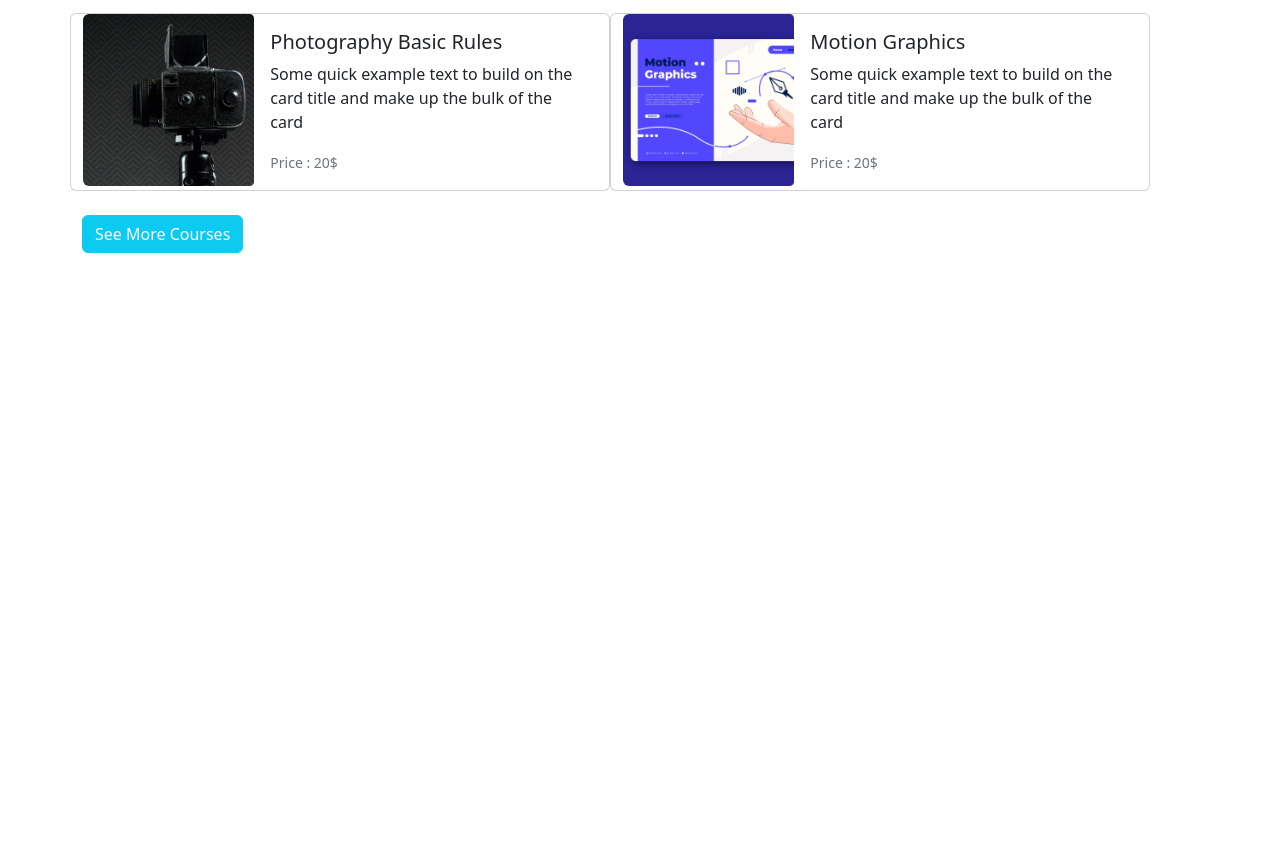
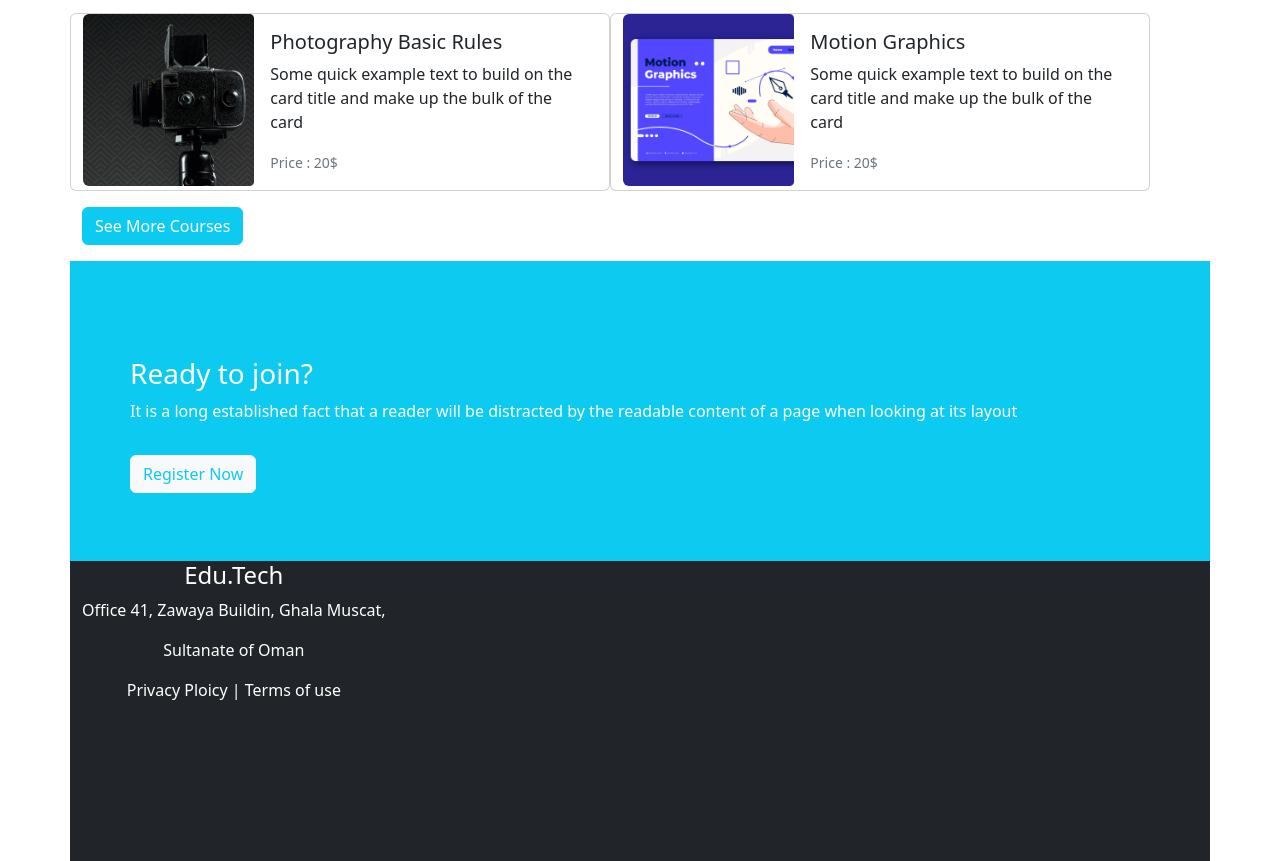
Before and after one commit to Nus-rat-01/edu.tech, a plain HTML site: page index.html in a window 1280 px wide. Shown: the part 1429-2290 px from the top of the page. Before the commit the page ends 1698 px from the top, so only its background shows below. Drawn offline with nearby package versions, Linux system fonts and the light colour scheme.

Commit message:
added footer

```diff
--- a/index.html
+++ b/index.html
@@ -107,7 +107,7 @@
     </header>
     <main>
         <!--Courses category start-->
-        <section class=" container mt-5 ">
+        <section class=" container mt-5">
             <h2>Discover Our Popular
                 Courses</h2>
             <p>
@@ -116,7 +116,7 @@
 
             <div class="row">
                 <div class="card mb-3 col-sm-6" style="max-width: 540px;">
-                    <div class="row g-0">
+                    <div class="row gx-0">
                         <div class="col-md-4">
                             <img src="images/course/course-1.png" class="img-fluid rounded-start" alt="...">
                         </div>
@@ -217,18 +217,43 @@
                     </div>
                 </div>
             </div>
-            <p><a href="#" class="btn btn-info mt-2 text-white">See More Courses </a></p>
-            <!--courses category end-->
-        </section>
-        <!---->
-
-        <section>
+            <div style="align-items:center;">
+                <p><a href="#" class="btn btn-info text-white">See More Courses </a></p>
+            </div>
 
         </section>
+        <!--courses category end-->
 
+        <!--register start-->
+        <section style="height: 300px;" class="container bg-info text-white ">
+
+            <div class=" pt-5">
+                <div class="ms-5 pt-5">
+                    <h3>
+                        Ready to join?
+                    </h3>
+                    <p>It is a long established fact that a reader will be distracted by the
+                        readable content of a page when looking at its layout</p>
+                </div>
+                <div class="ms-5 pt-3">
+                    <p><a href="#" class="btn btn-light text-info">Register Now </a></p>
+                </div>
+
+            </div>
+
+        </section>
+        <!--register end-->
 
     </main>
 
+    <footer style="height:300px;" class="container bg-dark text-white text-center d-flex">
+        <div style="align-items: center;">
+            <h4>Edu.Tech</h4>
+            <p>Office 41, Zawaya Buildin, Ghala Muscat,</p>
+            <p>Sultanate of Oman</p>
+            <p>Privacy Ploicy | Terms of use</p>
+        </div>
+    </footer>
 
     <script src="https://cdn.jsdelivr.net/npm/bootstrap@5.2.0/dist/js/bootstrap.bundle.min.js"
         integrity="sha384-A3rJD856KowSb7dwlZdYEkO39Gagi7vIsF0jrRAoQmDKKtQBHUuLZ9AsSv4jD4Xa"
```
